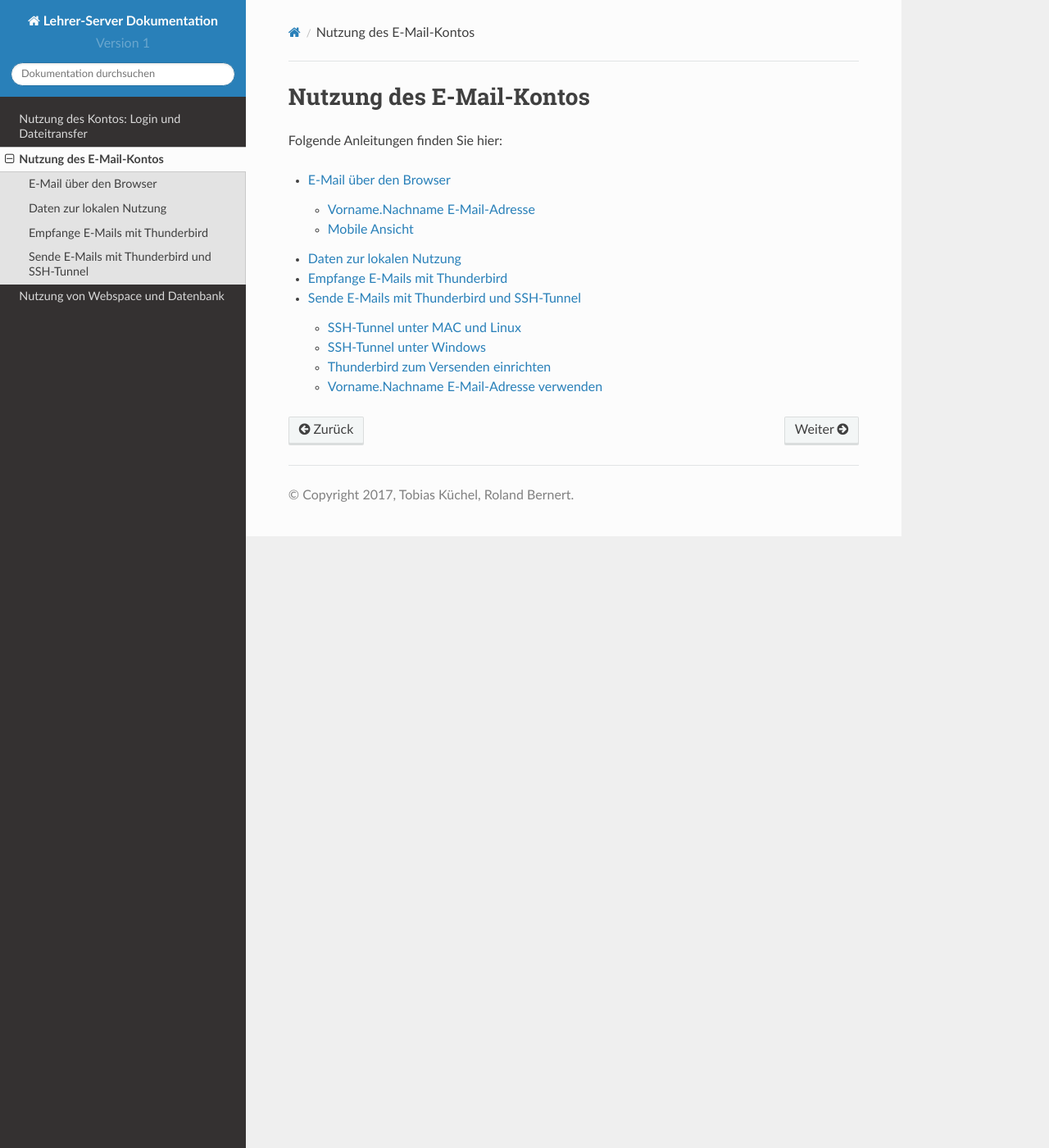
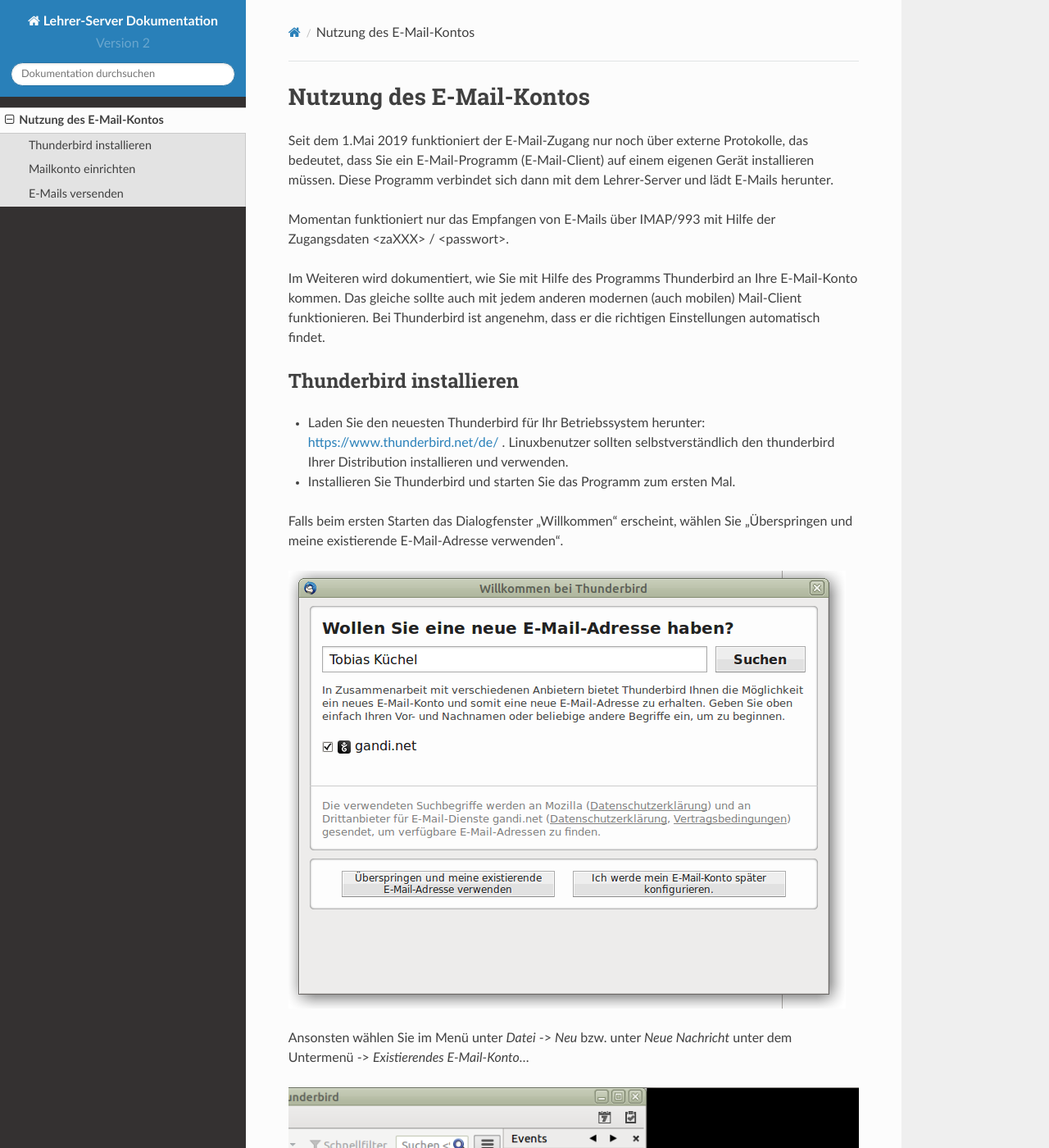
Before and after one commit to jolly-jump/za-docs, a Sphinx documentation site: the page built from source/email/index.rst, in a window 1280 px wide and 1400 px high. Shown: the whole window at 82% size. Built offline with Sphinx 7.4.7 and the Read the Docs theme 2.0.0, drawn with Linux system fonts in a browser that asks for light colours; some of the changed text lies outside the part shown.

Commit message:
autoconfig included

```diff
--- a/source/conf.py
+++ b/source/conf.py
@@ -57,7 +57,7 @@
 
 # General information about the project.
 project = u'Lehrer-Server Dokumentation'
-copyright = u'2017, Tobias Küchel, Roland Bernert'
+copyright = u'2019, Tobias Küchel, Roland Bernert'
 author = u'Tobias Küchel, Roland Bernert'
 
 # The version info for the project you're documenting, acts as replacement for
@@ -65,9 +65,9 @@
 # built documents.
 #
 # The short X.Y version.
-version = u'Version 1'
+version = u'Version 2'
 # The full version, including alpha/beta/rc tags.
-release = u'Version 1.0'
+release = u'Version 2.0'
 
 # The language for content autogenerated by Sphinx. Refer to documentation
 # for a list of supported languages.
--- a/source/email/index.rst
+++ b/source/email/index.rst
@@ -2,12 +2,93 @@
  Nutzung des E-Mail-Kontos
 ===========================
 
-Folgende Anleitungen finden Sie hier:
+Seit dem 1.Mai 2019 funktioniert der E-Mail-Zugang nur noch über
+externe Protokolle, das bedeutet, dass Sie ein E-Mail-Programm
+(E-Mail-Client) auf einem eigenen Gerät installieren müssen. Diese
+Programm verbindet sich dann mit dem Lehrer-Server und lädt E-Mails
+herunter.
 
-.. toctree::
-   :maxdepth: 2
+Momentan funktioniert nur das Empfangen von E-Mails über IMAP/993 mit
+Hilfe der Zugangsdaten <zaXXX> / <passwort>.
 
-   webmail
-   information
-   thunderbird
-   thunderbird-send
+Im Weiteren wird dokumentiert, wie Sie mit Hilfe des Programms
+Thunderbird an Ihre E-Mail-Konto kommen. Das gleiche sollte auch mit
+jedem anderen modernen (auch mobilen) Mail-Client funktionieren. Bei
+Thunderbird ist angenehm, dass er die richtigen Einstellungen
+automatisch findet.
+
+
+Thunderbird installieren
+========================
+
+- Laden Sie den neuesten Thunderbird für Ihr Betriebssystem herunter:
+  https://www.thunderbird.net/de/ . Linuxbenutzer sollten
+  selbstverständlich den thunderbird Ihrer Distribution installieren
+  und verwenden.
+- Installieren Sie Thunderbird und starten Sie das Programm zum ersten
+  Mal.
+
+Falls beim ersten Starten das Dialogfenster "Willkommen" erscheint,
+wählen Sie "Überspringen und meine existierende E-Mail-Adresse
+verwenden".
+
+.. figure:: media/thunderbird-firststart.png
+
+Ansonsten wählen Sie im Menü unter *Datei* -> *Neu* bzw. unter *Neue
+Nachricht* unter dem Untermenü -> *Existierendes E-Mail-Konto...*
+
+.. figure:: media/thunderbird-newaccount.png
+
+
+Mailkonto einrichten
+====================
+
+Anschließend wird ein neues Konto eingerichtet, dabei geben Sie Name,
+E-Mail-Adresse und Passwort ein. Ersetzen Sie dabei ``za3966`` durch
+Ihr eigenes Benutzerkonto. Wenn Sie das Passwort speichern, sollten
+Sie als Sicherheitsmaßnahme wenigstens `in Thunderbird ein
+Master-Passwort vergeben
+<https://support.mozilla.org/de/kb/master-passwort>`_, damit das
+Passwort nicht im Klartext auf Ihrer Festplatte gespeichert wird.
+
+.. figure:: media/thunderbird-newaccount-1.png
+
+.. attention::
+
+   Füllen Sie die Felder sorgfältig aus. Das Feld "E-Mail-Adresse"
+   **muss** in der Form ``zaXXX@lehrer.uni-karlsruhe.de`` eingegeben
+   werden.
+
+Nach wenigen Sekunden hat das Programm die richtigen Einstellungen
+gefunden und schlägt Server und Ports für den Empfang und das Senden
+von E-Mails vor. Diese Einstellungen sollten mit "Fertig" quittiert
+werden.
+
+.. figure:: media/thunderbird-autoconfig.png
+
+Ab jetzt können Sie Ihre E-Mails über IMAP/Port 993 (zwangsläufig über
+SSL verschlüsselt) lesen.
+
+
+E-Mails versenden
+=================
+
+.. attention::
+
+   Das Senden von E-Mails über SMTP/Port 465 (zwangsläufig
+   verschlüsselt und per Benutzername+Passwort authentifiziert) wird
+   zwar gefunden und eingerichtet, funktioniert aber momentan noch
+   nicht.
+
+
+
+..
+  Folgende Anleitungen finden Sie hier:
+
+  .. toctree::
+     :maxdepth: 2
+
+     webmail
+     information
+     thunderbird
+     thunderbird-send
--- a/source/index.rst
+++ b/source/index.rst
@@ -8,14 +8,15 @@
 
 Willkommen zur Dokumentation zum `Lehrer-Server an der Universität
 Karlsruhe <http://www.lehrer.uni-karlsruhe.de>`_ .  Hier finden Sie
+Dokumentationen zu:
 
 .. toctree::
    :maxdepth: 2
 
-   benutzerkonto/index
    email/index
-   webservice/index
 
+..   webservice/index
+..   benutzerkonto/index
 ..
   Index
   ==================
```
Also changed, not shown: source/email/media/thunderbird-autoconfig.png (added).
